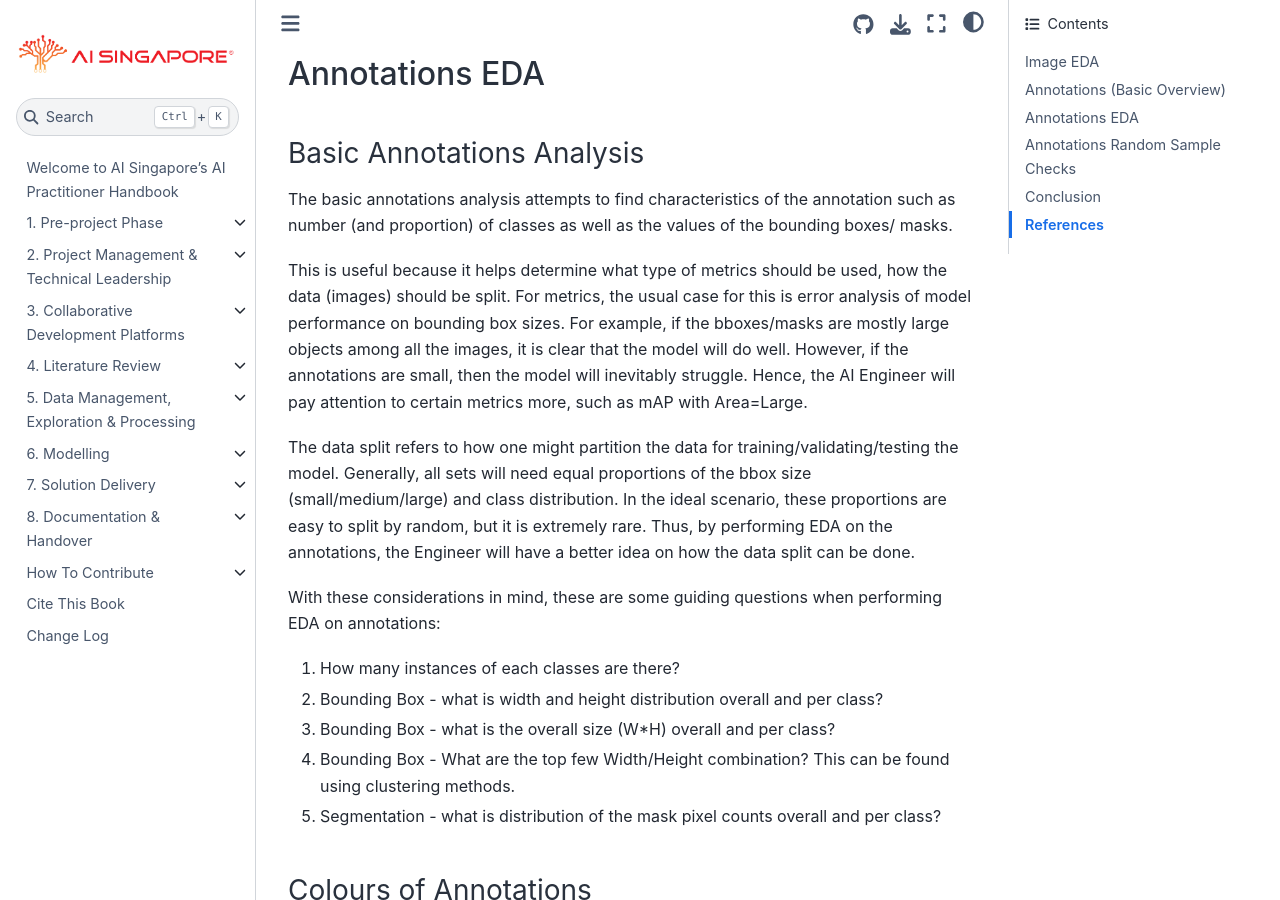
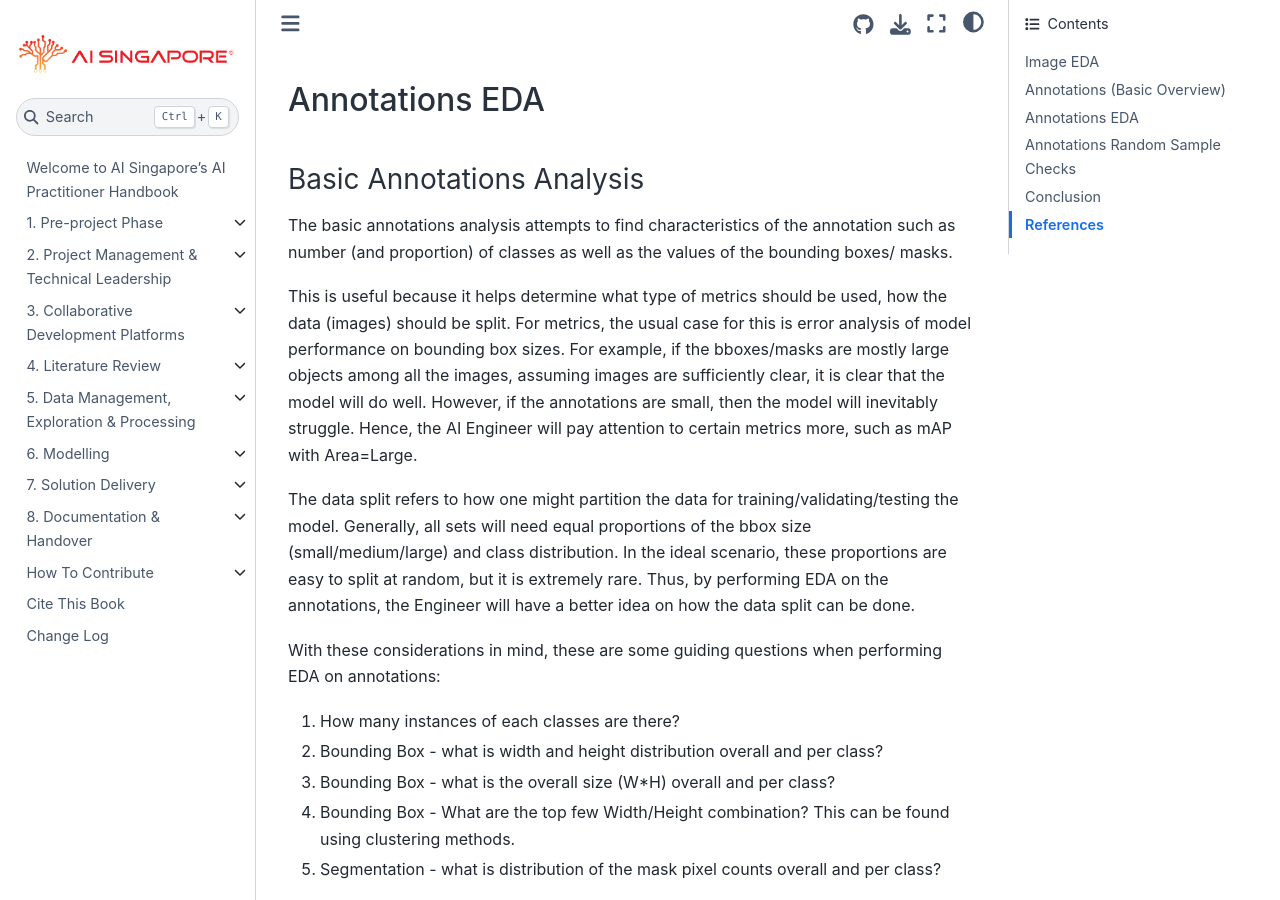
Before and after one commit to aisingapore/ai-practitioner-handbook, a Jupyter Book: the page built from book/5-data-mgmt-exp-proc/eda-cv-tasks.md, in a window 1280 px wide and 900 px high, scrolled down 3007 px. Built offline with Jupyter Book 1.0.4 settings and Sphinx 7.4.7 and the Sphinx Book theme 1.1.4, drawn with Linux system fonts in a browser that asks for light colours; pages that are not in the unit, such as notebooks, are missing from menus; some of the changed lines change nothing that is shown; some of the changed text lies outside the part shown.

Commit message:
proof reading

```diff
--- a/book/5-data-mgmt-exp-proc/eda-cv-tasks.md
+++ b/book/5-data-mgmt-exp-proc/eda-cv-tasks.md
@@ -4,7 +4,7 @@
 
 ---
 
-The purpose of this article is to guide new AI Engineers on performing Exploratory Data Analysis of Computer Vision tasks in a systematic manner.
+The purpose of this article is to guide new AI Engineers on performing Exploratory Data Analysis of Computer Vision tasks in a systematic manner. It assumes a basic understanding of image format, and how bounding boxes and masks are drawn.
 
 ## Image EDA
 
@@ -64,9 +64,9 @@
 
 The basic annotations analysis attempts to find characteristics of the annotation such as number (and proportion) of classes as well as the values of the bounding boxes/ masks.
 
-This is useful because it helps determine what type of metrics should be used, how the data (images) should be split. For metrics, the usual case for this is error analysis of model performance on bounding box sizes. For example, if the bboxes/masks are mostly large objects among all the images, it is clear that the model will do well. However, if the annotations are small, then the model will inevitably struggle. Hence, the AI Engineer will pay attention to certain metrics more, such as mAP with Area=Large.
+This is useful because it helps determine what type of metrics should be used, how the data (images) should be split. For metrics, the usual case for this is error analysis of model performance on bounding box sizes. For example, if the bboxes/masks are mostly large objects among all the images, assuming images are sufficiently clear, it is clear that the model will do well. However, if the annotations are small, then the model will inevitably struggle. Hence, the AI Engineer will pay attention to certain metrics more, such as mAP with Area=Large.
 
-The data split refers to how one might partition the data for training/validating/testing the model. Generally, all sets will need equal proportions of the bbox size (small/medium/large) and class distribution. In the ideal scenario, these proportions are easy to split by random, but it is extremely rare. Thus, by performing EDA on the annotations, the Engineer will have a better idea on how the data split can be done.
+The data split refers to how one might partition the data for training/validating/testing the model. Generally, all sets will need equal proportions of the bbox size (small/medium/large) and class distribution. In the ideal scenario, these proportions are easy to split at random, but it is extremely rare. Thus, by performing EDA on the annotations, the Engineer will have a better idea on how the data split can be done.
 
 With these considerations in mind, these are some guiding questions when performing EDA on annotations:
 1. How many instances of each classes are there?
@@ -97,11 +97,12 @@
 
 ### Bounding Box and Mask Random Sample Checks
 
-Bounding Boxes Random Sample Check refers to performing a check by sampling images and analysing their annotations.
+Bounding Boxes Random Sample Check refers to performing a check by sampling images and analysing their annotations. These try to account to account for human error that very often occurs.
 
-1. Are the masks/boxes drawn tight enough?
+1. Are the bboxes/masks drawn tight enough?
+1. Were the bboxes/masks drawn accurately?
 1. Are the objects being occluded? In other words, were parts of the object blocked by another object?
-1. Are the objects truncated? In other words, were parts of the objects being spilling out of the image?
+1. Are the objects truncated? In other words, were parts of the objects "spilling" out of the image?
 
 For occlusion and truncation, it is recommended to include "occlusion" and "truncation" in the metadata of the annotation.
 
```
